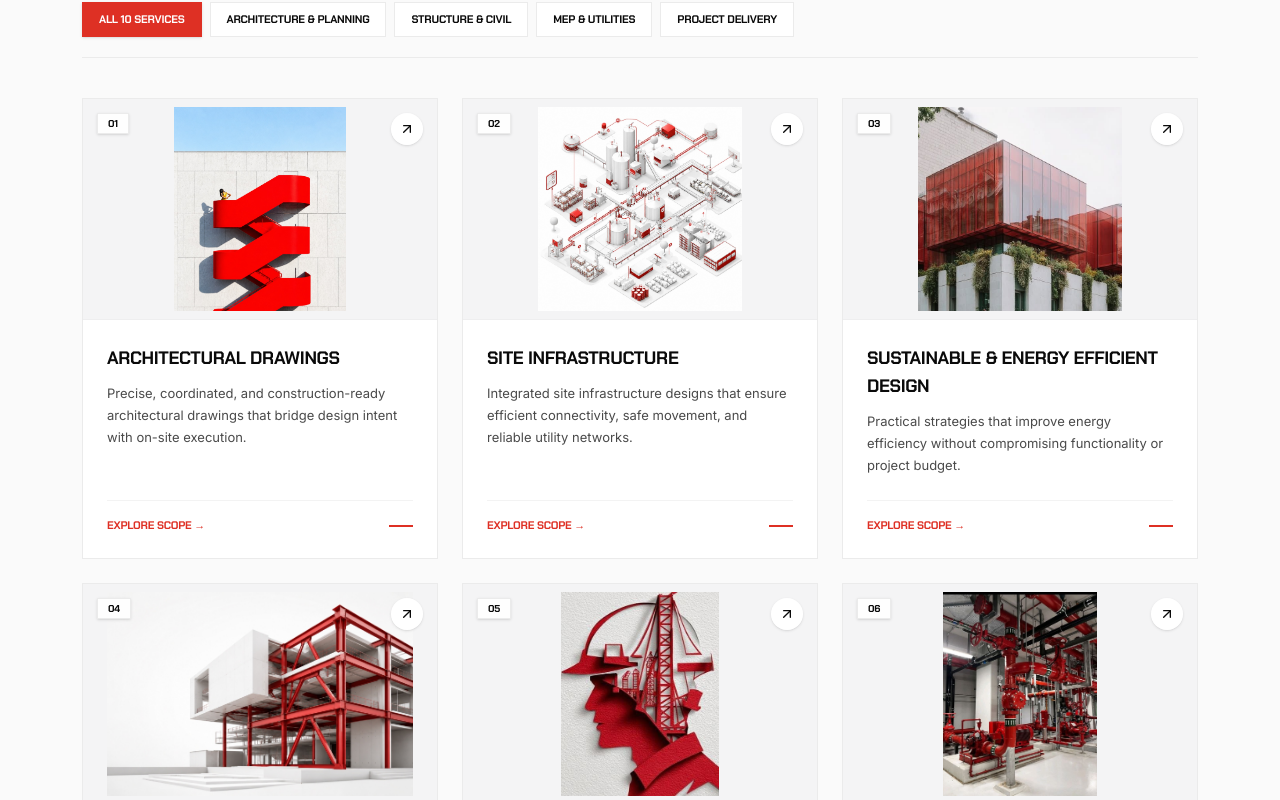
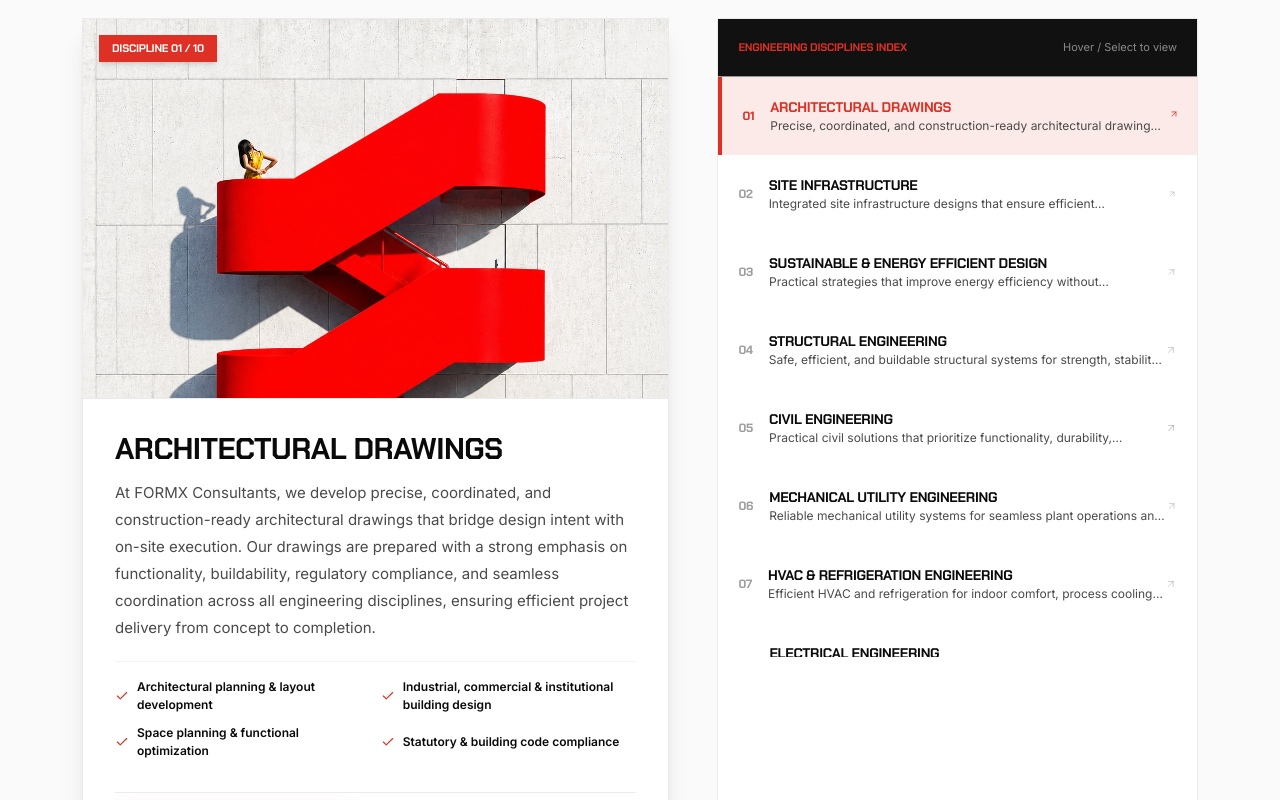
Before and after one commit to Poojan2107/FormX, a Next.js app: page / in a window 1280 px wide. Shown: the part 3040-3840 px from the top of the page. Built offline with nearby package versions, Linux system fonts and the light colour scheme.

Commit message:
feat: replace generic small cards in Services section with a card-free interactive architectural split showcase featuring a massive visual stage and service index rail

```diff
--- a/src/components/home/Services.tsx
+++ b/src/components/home/Services.tsx
@@ -2,31 +2,17 @@
 
 import { useState } from "react";
 import Link from "next/link";
-import { ArrowUpRight } from "lucide-react";
+import { motion, AnimatePresence } from "framer-motion";
+import { ArrowUpRight, ArrowRight, ShieldCheck, Check } from "lucide-react";
 import { services } from "@/data/site";
 import { Container } from "@/components/ui/Container";
 import { SectionHeading } from "@/components/ui/SectionHeading";
 import { Reveal } from "@/components/ui/Reveal";
 import { AssetImage } from "@/components/ui/AssetImage";
 
-const disciplineTabs = [
-  { id: "all", label: "All 10 Services" },
-  { id: "architecture", label: "Architecture & Planning", slugs: ["architectural-design", "site-infrastructure", "sustainable-design"] },
-  { id: "structure", label: "Structure & Civil", slugs: ["structural-engineering", "civil-engineering"] },
-  { id: "mep", label: "MEP & Utilities", slugs: ["mechanical-utility-engineering", "hvac-engineering", "electrical-engineering", "fire-protection-engineering"] },
-  { id: "delivery", label: "Project Delivery", slugs: ["project-management"] },
-];
-
 export function Services() {
-  const [activeTab, setActiveTab] = useState("all");
-
-  const filteredServices =
-    activeTab === "all"
-      ? services
-      : services.filter((s) => {
-          const tab = disciplineTabs.find((t) => t.id === activeTab);
-          return tab?.slugs?.includes(s.slug);
-        });
+  const [activeIdx, setActiveIdx] = useState(0);
+  const currentService = services[activeIdx];
 
   return (
     <section id="services" className="scroll-mt-32 bg-[#fafafa] py-16 md:py-24 border-y border-line">
@@ -35,86 +21,130 @@ export function Services() {
           <SectionHeading
             eyebrow="Our Services"
             title="Complete solutions in engineering & architecture"
-            description="Multidisciplinary architectural drawings, structural engineering, MEP utilities, and project management — coordinated for 100% construction-ready packages."
+            description="In-house multidisciplinary coordination across 10 specialized disciplines — delivered as one accountable construction-ready package."
           />
           <Link
             href="/services"
             className="inline-flex shrink-0 items-center gap-2 font-display text-[12px] font-bold uppercase tracking-[0.14em] text-x-red transition-all hover:translate-x-1"
           >
             View All Services
-            <ArrowUpRight className="size-4" />
+            <ArrowRight className="size-4" />
           </Link>
         </Reveal>
 
-        {/* Clean Discipline Filter Tabs */}
-        <div className="mt-8 flex flex-wrap items-center gap-2 border-b border-line pb-5">
-          {disciplineTabs.map((tab) => {
-            const active = activeTab === tab.id;
+        {/* Creative Architectural Interactive Split Showcase — Card-Free Design */}
+        <div className="mt-12 grid gap-8 lg:grid-cols-[1.1fr_0.9fr] lg:gap-12 items-stretch">
+
+          {/* LEFT: Massive Full-Stage Visual Showcase */}
+          <Reveal className="h-full">
+            <div className="relative flex h-full min-h-[460px] flex-col justify-between overflow-hidden border border-line bg-white shadow-xl">
+              <AnimatePresence mode="wait">
+                <motion.div
+                  key={currentService.slug}
+                  initial={{ opacity: 0, scale: 0.98 }}
+                  animate={{ opacity: 1, scale: 1 }}
+                  exit={{ opacity: 0, scale: 0.98 }}
+                  transition={{ duration: 0.35 }}
+                  className="flex h-full flex-col justify-between"
+                >
+                  {/* Large High-Res Visual Stage */}
+                  <div className="relative h-[280px] sm:h-[340px] md:h-[380px] w-full overflow-hidden bg-gray-100 border-b border-line">
+                    <AssetImage
+                      alt={currentService.title}
+                      slot={currentService.asset}
+                      kind="service"
+                      aspect="auto"
+                      fit="cover"
+                      tone="light"
+                      className="h-full w-full object-cover transition-transform duration-700 hover:scale-105"
+                    />
+                    <span className="absolute left-4 top-4 border border-x-red/40 bg-x-red px-3 py-1 font-display text-[11px] font-bold uppercase tracking-[0.16em] text-white shadow-md">
+                      Discipline 0{activeIdx + 1} / 10
+                    </span>
+                  </div>
+
+                  {/* Stage Details */}
+                  <div className="flex flex-1 flex-col justify-between p-6 md:p-8 bg-white">
+                    <div>
+                      <h3 className="font-display text-2xl font-bold uppercase tracking-tight text-ink md:text-3xl">
+                        {currentService.title}
+                      </h3>
+                      <p className="mt-3 text-[14px] leading-[1.8] text-ink-muted md:text-[15px]">
+                        {currentService.summary}
+                      </p>
+
+                      <div className="mt-5 grid gap-2.5 sm:grid-cols-2 border-t border-line/60 pt-4">
+                        {currentService.highlights.slice(0, 4).map((h) => (
+                          <div key={h} className="flex items-center gap-2 text-[12px] font-semibold text-ink">
+                            <Check className="size-3.5 text-x-red shrink-0" />
+                            <span>{h}</span>
+                          </div>
+                        ))}
+                      </div>
+                    </div>
+
+                    <div className="mt-8 pt-4 border-t border-line">
+                      <Link
+                        href={`/services/${currentService.slug}`}
+                        className="inline-flex items-center gap-2.5 border border-x-red bg-x-red px-6 py-3.5 font-display text-[11px] font-bold uppercase tracking-[0.14em] text-white shadow-[0_6px_20px_rgba(222,48,36,0.3)] transition-all hover:bg-white hover:text-ink"
+                      >
+                        Explore Full Service Scope
+                        <ArrowUpRight className="size-4" />
+                      </Link>
+                    </div>
+                  </div>
+                </motion.div>
+              </AnimatePresence>
+            </div>
+          </Reveal>
+
+          {/* RIGHT: Interactive Architectural Navigation Index */}
+          <Reveal delay={0.06} className="h-full">
+            <div className="flex h-full flex-col border border-line bg-white divide-y divide-line/60">
+              <div className="bg-[#111111] p-5 text-white flex items-center justify-between">
+                <span className="font-display text-[11px] font-bold uppercase tracking-[0.2em] text-x-red">
+                  Engineering Disciplines Index
+                </span>
+                <span className="text-[11px] text-white/50">Hover / Select to view</span>
+              </div>
+
+              <div className="flex-1 overflow-y-auto max-h-[580px]">
+                {services.map((svc, i) => {
+                  const isActive = i === activeIdx;
                   return (
                     <button
-                key={tab.id}
+                      key={svc.slug}
                       type="button"
-                onClick={() => setActiveTab(tab.id)}
-                className={`border px-4 py-2 font-display text-[11px] font-bold uppercase tracking-[0.12em] transition-all ${
-                  active
-                    ? "border-x-red bg-x-red text-white shadow-sm"
-                    : "border-line bg-white text-ink hover:border-x-red/40 hover:text-x-red"
+                      onMouseEnter={() => setActiveIdx(i)}
+                      onClick={() => setActiveIdx(i)}
+                      className={`w-full text-left p-4 md:p-5 transition-all duration-200 flex items-center justify-between group ${
+                        isActive
+                          ? "bg-x-red/10 border-l-4 border-l-x-red pl-5"
+                          : "hover:bg-gray-50 hover:pl-5"
                       }`}
                     >
-                {tab.label}
+                      <div className="flex items-center gap-4">
+                        <span className={`font-display text-xs font-bold ${isActive ? "text-x-red" : "text-ink/40"}`}>
+                          0{i + 1}
+                        </span>
+                        <div>
+                          <h4 className={`font-display text-sm font-bold uppercase transition-colors ${isActive ? "text-x-red" : "text-ink group-hover:text-x-red"}`}>
+                            {svc.title}
+                          </h4>
+                          <p className="text-[12px] text-ink-muted line-clamp-1">
+                            {svc.short}
+                          </p>
+                        </div>
+                      </div>
+
+                      <ArrowUpRight className={`size-4 transition-transform duration-200 ${isActive ? "text-x-red translate-x-0.5 -translate-y-0.5" : "text-ink/20 group-hover:text-x-red"}`} />
                     </button>
                   );
                 })}
               </div>
+            </div>
+          </Reveal>
 
-        {/* Services Grid — 100% Uncropped Full Asset Showcase */}
-        <div className="mt-10 grid gap-6 sm:grid-cols-2 lg:grid-cols-3">
-          {filteredServices.map((service, i) => (
-            <Reveal key={service.slug} delay={0.03 * (i % 3)} className="h-full">
-              <Link
-                href={`/services/${service.slug}`}
-                className="group flex h-full flex-col overflow-hidden border border-line bg-white transition-all duration-300 hover:border-x-red/40 hover:shadow-[0_16px_36px_rgba(222,48,36,0.1)]"
-              >
-                {/* 100% Uncropped Full Asset Container */}
-                <div className="relative aspect-[16/10] w-full overflow-hidden bg-[#f4f4f5] border-b border-line/60">
-                  <AssetImage
-                    alt={service.title}
-                    slot={service.asset}
-                    kind="service"
-                    aspect="landscape"
-                    fit="contain"
-                    tone="light"
-                    className="h-full w-full"
-                  />
-                  <span className="absolute left-3.5 top-3.5 border border-line bg-white/95 px-2.5 py-0.5 font-display text-[10px] font-bold uppercase tracking-[0.14em] text-ink shadow-sm">
-                    0{i + 1}
-                  </span>
-                  <div className="absolute right-3.5 top-3.5 flex size-8 items-center justify-center rounded-full bg-white/95 text-ink shadow-sm transition-transform duration-300 group-hover:scale-110 group-hover:bg-x-red group-hover:text-white">
-                    <ArrowUpRight className="size-4" />
-                  </div>
-                </div>
-
-                {/* Content Area */}
-                <div className="flex flex-1 flex-col justify-between p-6">
-                  <div>
-                    <h3 className="font-display text-lg font-bold uppercase tracking-tight text-ink transition-colors group-hover:text-x-red">
-                      {service.title}
-                    </h3>
-                    <p className="mt-2.5 text-[13px] leading-[1.7] text-ink-muted">
-                      {service.short}
-                    </p>
-                  </div>
-
-                  <div className="mt-6 border-t border-line/60 pt-4 flex items-center justify-between">
-                    <span className="font-display text-[11px] font-bold uppercase tracking-[0.12em] text-x-red transition-all group-hover:translate-x-1">
-                      Explore Scope →
-                    </span>
-                    <span className="h-0.5 w-6 bg-x-red transition-all duration-300 group-hover:w-12" />
-                  </div>
-                </div>
-              </Link>
-            </Reveal>
-          ))}
         </div>
       </Container>
     </section>
```
Lines whose indentation alone changed are shown as unchanged.
